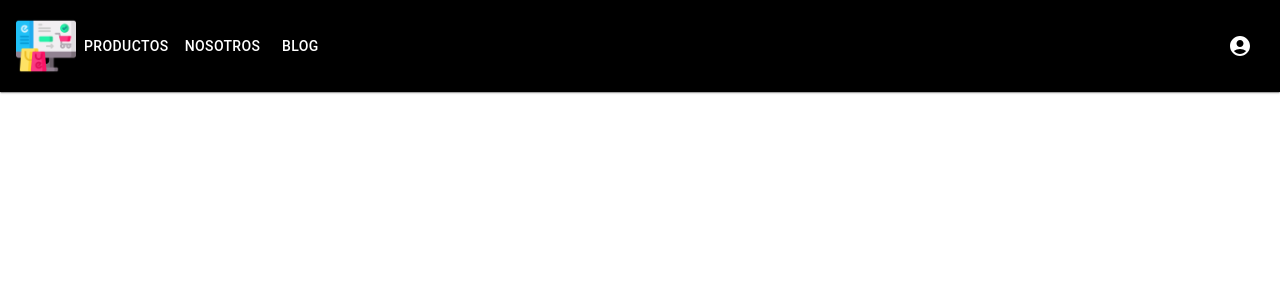
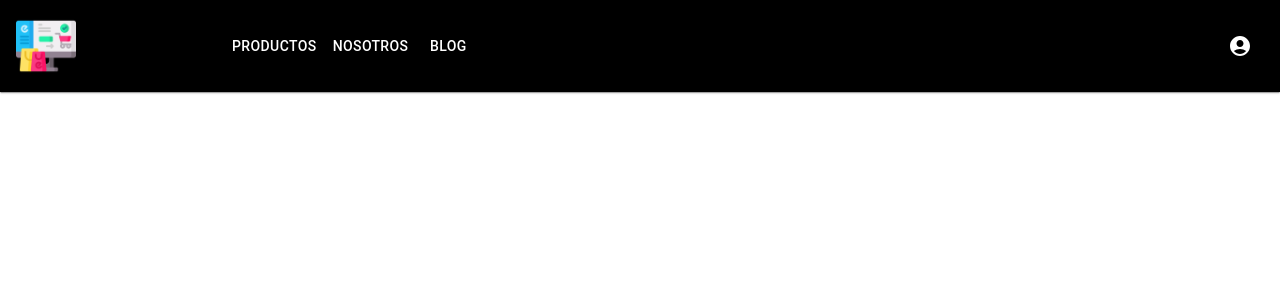
Before and after one commit to germanrogu/coder_proyecto, a React (Create React App) app: page / in a window 1280 px wide. Shown: the top 300 px of the page. Built offline with nearby package versions, Linux system fonts and the light colour scheme.

Commit message:
:lipstick:

```diff
--- a/src/components/ui/organism/AppBar/NavBar.jsx
+++ b/src/components/ui/organism/AppBar/NavBar.jsx
@@ -1,5 +1,5 @@
 import React from "react";
-import { AppBar, Button, CssBaseline, Toolbar } from "@mui/material";
+import { AppBar, Button, CssBaseline, Grid, Toolbar } from "@mui/material";
 import { NavLogo } from "../../atoms/NavLogo/NavLogo";
 import logo from "../../../../img/comercio-electronico.png";
 import { Box } from "@mui/system";
@@ -19,6 +19,10 @@ const useStyles = makeStyles((theme) => ({
     paddingLeft: theme.spacing(2),
     paddingRight: theme.spacing(2),
   },
+  ini: {
+    display: "flex",
+    alignItems: "center",
+  },
 }));
 
 export const NavBar = () => {
@@ -37,30 +41,42 @@ export const NavBar = () => {
 
       <AppBar position="static" className={classes.root} elevation={1}>
         <Toolbar disableGutters className={classes.toolbar}>
+          <Grid container>
+            <Grid item xs={2} className={classes.ini}>
               <NavLogo logo={logo} />
+            </Grid>
 
-          <Box sx={{ flexGrow: 1, display: { xs: "flex", md: "none" } }}>
+
+            <Grid
+              item
+              xs={5}
+              sx={{ flexGrow: 1, display: { xs: "flex", md: "none" } }}
+            >
               <MenuOption icon={<MenuIcon />} tooltip={"Items"} items={pages} />
-          </Box>
+            </Grid>
 
-          <Box sx={{ flexGrow: 1, display: { xs: "none", md: "flex" } }}>
+            <Grid
+              item
+              xs={5}
+              sx={{ flexGrow: 1, display: { xs: "none", md: "flex" } }}
+            >
               {pages.map((page) => (
                 <Button key={page} onClick={handleItem} sx={{ color: "white" }}>
                   {page}
                 </Button>
               ))}
-          </Box>
+            </Grid>
 
-          <Box sx={{ flexGrow: 0 }}>
+            <Grid item xs={5} sx={{ flexGrow: 0,display: "flex" ,justifyContent: "flex-end", }}>
               <MenuOption
                 icon={<AccountCircleIcon />}
                 tooltip={"Items"}
                 items={settings}
               />
-          </Box>
+            </Grid>
+          </Grid>
         </Toolbar>
       </AppBar>
-
     </>
   );
 };
```
Lines whose indentation alone changed are shown as unchanged.
